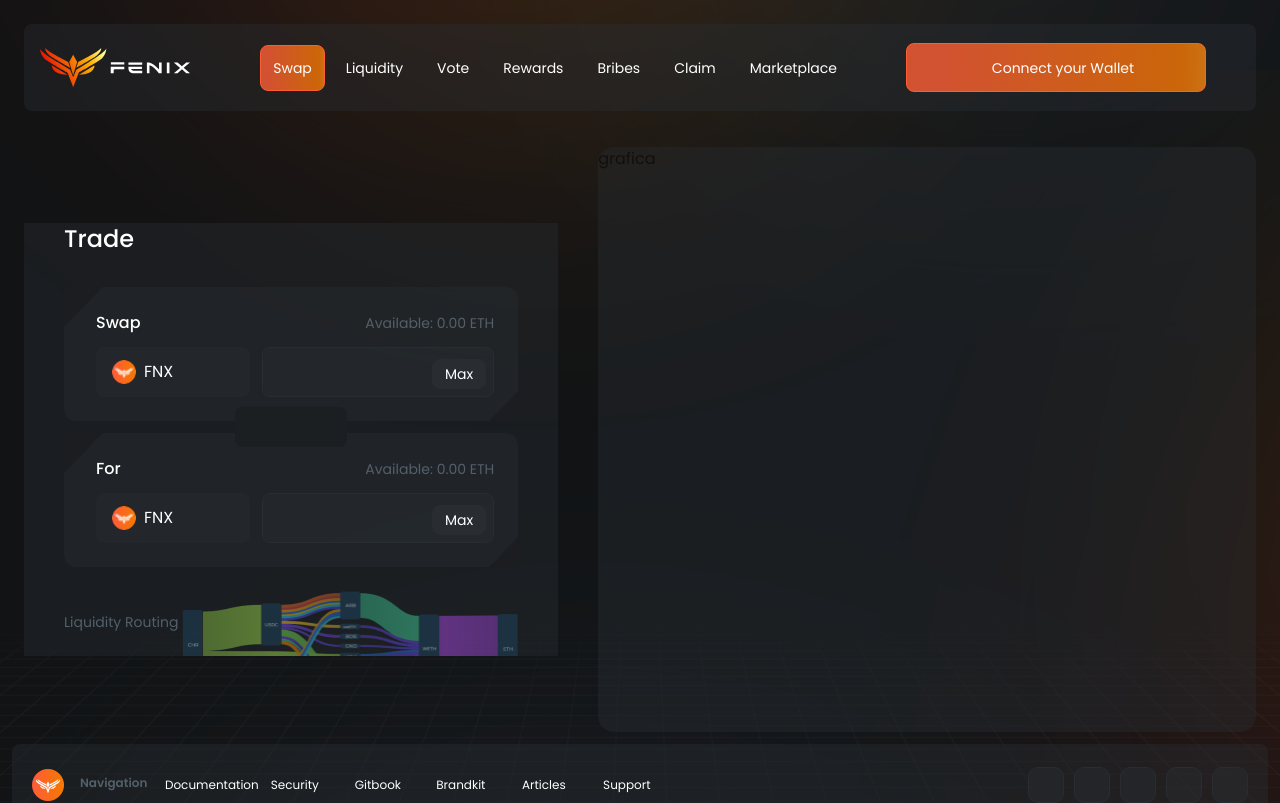
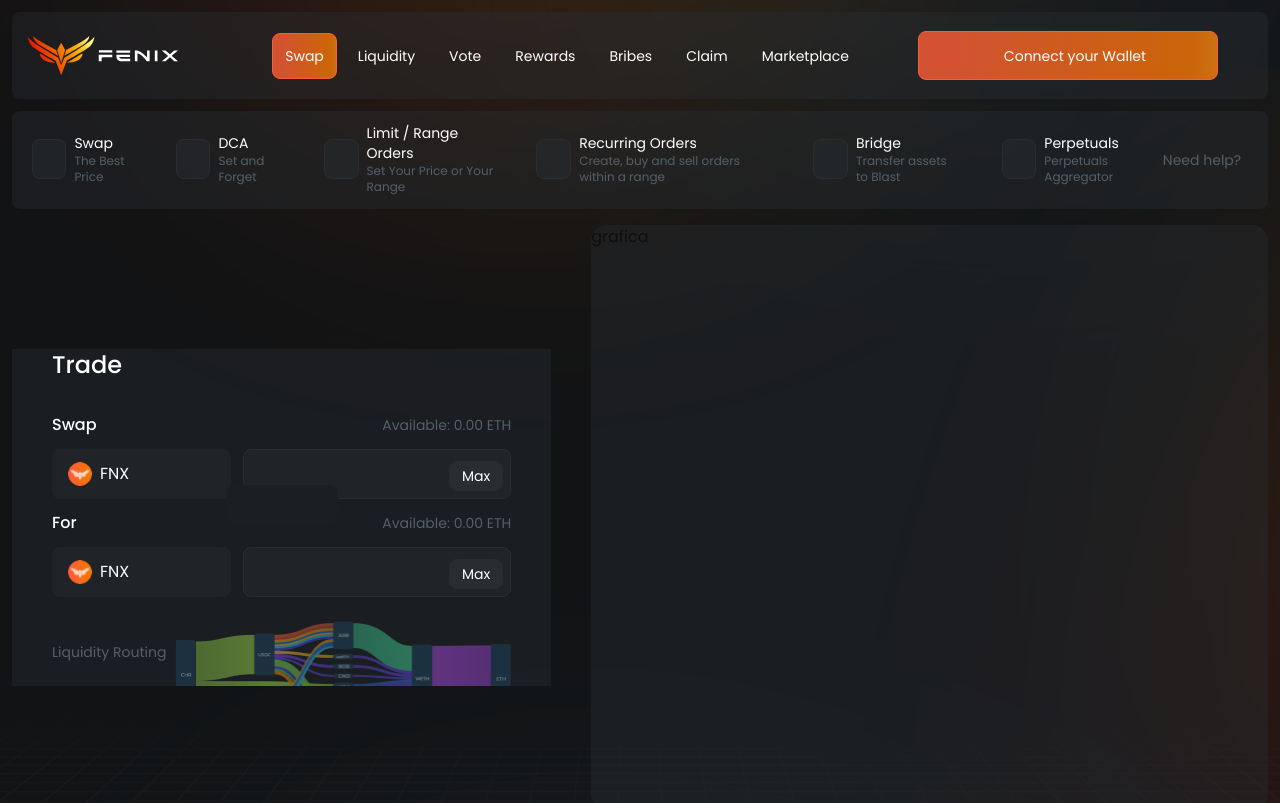
Before and after one commit to denis-orbs/Fenix, a Next.js app: page /swap in a window 1280 px wide. Shown: the top 803 px of the page. Built offline with nearby package versions, Linux system fonts and the light colour scheme.

Commit message:
feat: add trade navigation component

```diff
--- a/app/layout.tsx
+++ b/app/layout.tsx
@@ -31,7 +31,7 @@ export default function RootLayout({
       <Head>
         <link rel="icon" href="/favicon.ico" />
       </Head>
-      <body suppressHydrationWarning={true} className={`${poppins.className} relative`}>
+      <body suppressHydrationWarning={true} className={`${poppins.className} relative p-3`}>
         <Header />
         <MobileHeader />
         {children}
--- a/app/swap/page.tsx
+++ b/app/swap/page.tsx
@@ -3,7 +3,7 @@ import Swap from '@/components/Swap'
 const SwapPage = () => {
   return (
     <main>
-      <div className="px-3 xl:px-6 py-3">
+      <div className="py-3">
         <Swap />
       </div>
     </main>
--- a/components/Common/Layout/Header/index.tsx
+++ b/components/Common/Layout/Header/index.tsx
@@ -8,7 +8,7 @@ import WalletSelection from '@/components/Modals/WalletSelection'
 
 const Header = () => {
   return (
-    <div className="hidden p-6 xl:block">
+    <div className="hidden xl:block">
       <header className="flex justify-between gap-5 mx-auto rounded-lg bg-shark-400 bg-opacity-40">
         <div className="flex items-center justify-between w-full relative z-10 h-[87px] p-4">
           <Image src="/static/images/logo.svg" className="w-[150px] h-10" alt="logo" width={150} height={40} priority />
--- /dev/null
+++ b/components/Common/TradeNavigation/NavItem.tsx
@@ -0,0 +1,35 @@
+'use client'
+
+
+interface INav {
+  name: string
+  description: string
+  icon: string
+}
+
+interface NavItemProps {
+  nav: INav
+  isActive: boolean
+}
+
+const NavItem = ({ nav, isActive }: NavItemProps) => {
+
+  const activeName = isActive ? 'text-chilean-fire-600' : 'text-white'
+  const activeBorder = isActive ? 'border-chilean-fire-600' : 'border-transparent'
+
+  return (
+    <div className={`flex items-center transtition gap-2 cursor-pointer border-b-2 group hover:border-chilean-fire-600 ${activeBorder}`}>
+      <div className="flex items-center justify-center w-10 h-10 p-2 rounded-lg bg-shark-400 bg-opacity-40 border border-shark-400">
+        <span
+          className={`inline-block text-lg text-transparent bg-gradient-to-r from-outrageous-orange-500 to-festival-500 bg-clip-text ${nav.icon}`}
+        ></span>
+      </div>
+      <div>
+        <h6 className={`text-sm group-hover:text-chilean-fire-600 ${activeName}`}>{nav.name}</h6>
+        <p className="text-shark-100 text-xs">{nav.description}</p>
+      </div>
+    </div>
+  )
+}
+
+export default NavItem
--- /dev/null
+++ b/components/Common/TradeNavigation/data.ts
@@ -0,0 +1,34 @@
+const NAV_LIST = [
+  {
+    name: 'Swap',
+    description: 'The Best Price',
+    icon: 'icon-swap',
+  },
+  {
+    name: 'DCA',
+    description: 'Set and Forget',
+    icon: 'icon-sand-clock',
+  },
+  {
+    name: 'Limit / Range Orders',
+    description: 'Set Your Price or Your Range',
+    icon: 'icon-auto-graph',
+  },
+  {
+    name: 'Recurring Orders',
+    description: 'Create, buy and sell orders within a range',
+    icon: 'icon-recurring',
+  },
+  {
+    name: 'Bridge',
+    description: 'Transfer assets to Blast',
+    icon: 'icon-bridge',
+  },
+  {
+    name: 'Perpetuals',
+    description: 'Perpetuals Aggregator',
+    icon: 'icon-chart-stock',
+  },
+]
+
+export default NAV_LIST
--- /dev/null
+++ b/components/Common/TradeNavigation/index.tsx
@@ -0,0 +1,22 @@
+'use client'
+
+import NavItem from './NavItem'
+import NAV_LIST from "./data"
+
+const TradeNavigation = () => {
+  return (
+    <div className="flex mb-4 w-full flex-col xl:flex-row items-start xl:items-center bg-shark-400 bg-opacity-40 rounded-lg px-5 py-3 justify-between">
+      <div className="flex gap-5 xl:gap-10 items-start xl:items-center flex-col xl:flex-row w-full mb-4 xl:mb-0">
+        {NAV_LIST.map((nav, index) => (
+          <NavItem key={index} nav={nav} isActive={false} />
+        ))}
+      </div>
+      <div className="min-w-[100px] flex items-center gap-2 cursor-pointer text-shark-100 hover:text-outrageous-orange-500 justify-center">
+        <span className="icon-discord"></span>
+        <p className="text-sm">Need help?</p>
+      </div>
+    </div>
+  )
+}
+
+export default TradeNavigation
--- /dev/null
+++ b/components/Swap/Panel.tsx
@@ -0,0 +1,39 @@
+'use client'
+import Image from 'next/image'
+
+import ExchangeBox from './ExchangeBox'
+import Separator from './Separator'
+
+const Panel = () => {
+  return (
+    <section className="relative w-full rounded-2xl xl:w-[667px] bg-shark-400 xl:bg-transparent bg-opacity-40">
+      <div className="swap-box-top"></div>
+      <div className="w-full flex flex-col xl:flex-row justify-between gap-12 items-center py-8 xl:py-0 px-10 xl:bg-shark-400 xl:bg-opacity-40">
+        <div className="w-full relative">
+          <div className="flex items-center justify-between mb-5">
+            <h4 className="mb-3 text-2xl text-white font-medium">Trade</h4>
+            <span className="icon-reflesh text-shark-100 text-xl"></span>
+          </div>
+          <div className="flex flex-col gap-1 mb-5 relative">
+            <ExchangeBox title="Swap" />
+            <Separator />
+            <ExchangeBox title="For" />
+          </div>
+          <div className="flex items-center justify-between">
+            <p className="text-shark-100 text-sm">Liquidity Routing</p>
+            <Image
+              src={`/static/images/swap/route.png`}
+              alt="route"
+              className="w-[336] h-auto opacity-50"
+              width={336}
+              height={100}
+            />
+          </div>
+        </div>
+      </div>
+      <div className="swap-box-bottom"></div>
+    </section>
+  )
+}
+
+export default Panel
--- a/components/Swap/index.tsx
+++ b/components/Swap/index.tsx
@@ -1,43 +1,17 @@
-/* eslint-disable import/no-default-export */
 'use client'
-import Image from 'next/image'
 
-import { Button } from '@/components/UI'
-import ExchangeBox from './ExchangeBox'
-import Separator from './Separator'
+import Panel from './Panel'
+import TradeNavigation from '@/components/Common/TradeNavigation'
 
 const Swap = () => {
   return (
-    <div className="flex items-center gap-6 xl:gap-10 flex-col xl:flex-row">
-      <section className="relative w-full rounded-2xl xl:w-[667px] bg-shark-400 xl:bg-transparent bg-opacity-40">
-        <div className="swap-box-top"></div>
-        <div className="w-full flex flex-col xl:flex-row justify-between gap-12 items-center py-8 xl:py-0 px-10 xl:bg-shark-400 xl:bg-opacity-40">
-          <div className="w-full relative">
-            <div className="flex items-center justify-between mb-5">
-              <h4 className="mb-3 text-2xl text-white font-medium">Trade</h4>
-              <span className="icon-reflesh text-shark-100 text-xl"></span>
-            </div>
-            <div className="flex flex-col gap-1 mb-5 relative">
-              <ExchangeBox title="Swap" />
-              <Separator />
-              <ExchangeBox title="For" />
-            </div>
-            <div className="flex items-center justify-between">
-              <p className="text-shark-100 text-sm">Liquidity Routing</p>
-              <Image
-                src={`/static/images/swap/route.png`}
-                alt="route"
-                className="w-[336] h-auto opacity-50"
-                width={336}
-                height={100}
-              />
-            </div>
-          </div>
-        </div>
-        <div className="swap-box-bottom"></div>
-      </section>
-      <section className="w-full xl:w-4/6 bg-shark-400 opacity-40 h-[585px] rounded-2xl">grafica</section>
-    </div>
+    <section>
+      <TradeNavigation />
+      <div className="flex items-center gap-6 xl:gap-10 flex-col xl:flex-row">
+        <Panel />
+        <section className="w-full xl:w-4/6 bg-shark-400 opacity-40 h-[585px] rounded-2xl">grafica</section>
+      </div>
+    </section>
   )
 }
 
--- a/styles/boxes.css
+++ b/styles/boxes.css
@@ -126,3 +126,32 @@
   before:left-0
   before:top-0
 }
+
+
+.exchange-box {
+  @apply relative bg-shark-400 bg-opacity-40 w-full rounded-xl pl-8 pr-6 py-6
+
+  before:absolute
+  before:w-0
+  before:h-0
+  before:top-[-21px]
+  before:left-[20px]
+  before:rotate-[89deg]
+  before:border-solid
+  before:border-t-[40px]
+  before:border-r-[40px]
+  before:border-b-[40px]
+  before:border-[transparent_transparent_#1b1d21]
+
+  after:absolute
+  after:w-0
+  after:h-0
+  after:bottom-[-15px]
+  after:right-[14px]
+  after:rotate-[-91deg]
+  after:border-solid
+  after:border-t-[30px]
+  after:border-r-[30px]
+  after:border-b-[30px]
+  after:border-[transparent_transparent_#1b1d21];
+}
--- a/styles/fontello.css
+++ b/styles/fontello.css
@@ -30,7 +30,9 @@
 .icon-logout:before { content: '\e806'; } /* '' */
 .icon-arrow:before { content: '\e807'; } /* '' */
 .icon-menu:before { content: '\e808'; } /* '' */
+.icon-auto-graph:before { content: '\e809'; } /* '' */
 .icon-link:before { content: '\e80a'; } /* '' */
+.icon-sand-clock:before { content: '\e80b'; } /* '' */
 .icon-bell:before { content: '\e814'; } /* '' */
 .icon-browser:before { content: '\e815'; } /* '' */
 .icon-square:before { content: '\e816'; } /* '' */
@@ -68,3 +70,6 @@
 .icon-x-circle:before { content: '\e85c'; } /* '' */
 .icon-badge-check:before { content: '\e85d'; } /* '' */
 .icon-swap:before { content: '\e85e'; } /* '' */
+.icon-bridge:before { content: '\e85f'; } /* '' */
+.icon-recurring:before { content: '\E862'; } /* '' */
+.icon-chart-stock:before { content: '\e861'; } /* '' */
--- a/styles/globals.css
+++ b/styles/globals.css
@@ -39,32 +39,3 @@ body {
 .button-tertiary {
   @apply text-white border bg-shark-400 border-shark-400 hover:bg-button-primary hover:border-outrageous-orange-400;
 }
-
-
-.exchange-box {
-  @apply relative bg-shark-400 bg-opacity-40 w-full rounded-xl pl-8 pr-6 py-6
-
-  before:absolute
-  before:w-0
-  before:h-0
-  before:top-[-21px]
-  before:left-[20px]
-  before:rotate-[89deg]
-  before:border-solid
-  before:border-t-[40px]
-  before:border-r-[40px]
-  before:border-b-[40px]
-  before:border-[transparent_transparent_#1b1d21]
-
-  after:absolute
-  after:w-0
-  after:h-0
-  after:bottom-[-15px]
-  after:right-[14px]
-  after:rotate-[-91deg]
-  after:border-solid
-  after:border-t-[30px]
-  after:border-r-[30px]
-  after:border-b-[30px]
-  after:border-[transparent_transparent_#1b1d21];
-}
```
Also changed, not shown: public/static/fonts/fontello.ttf.
